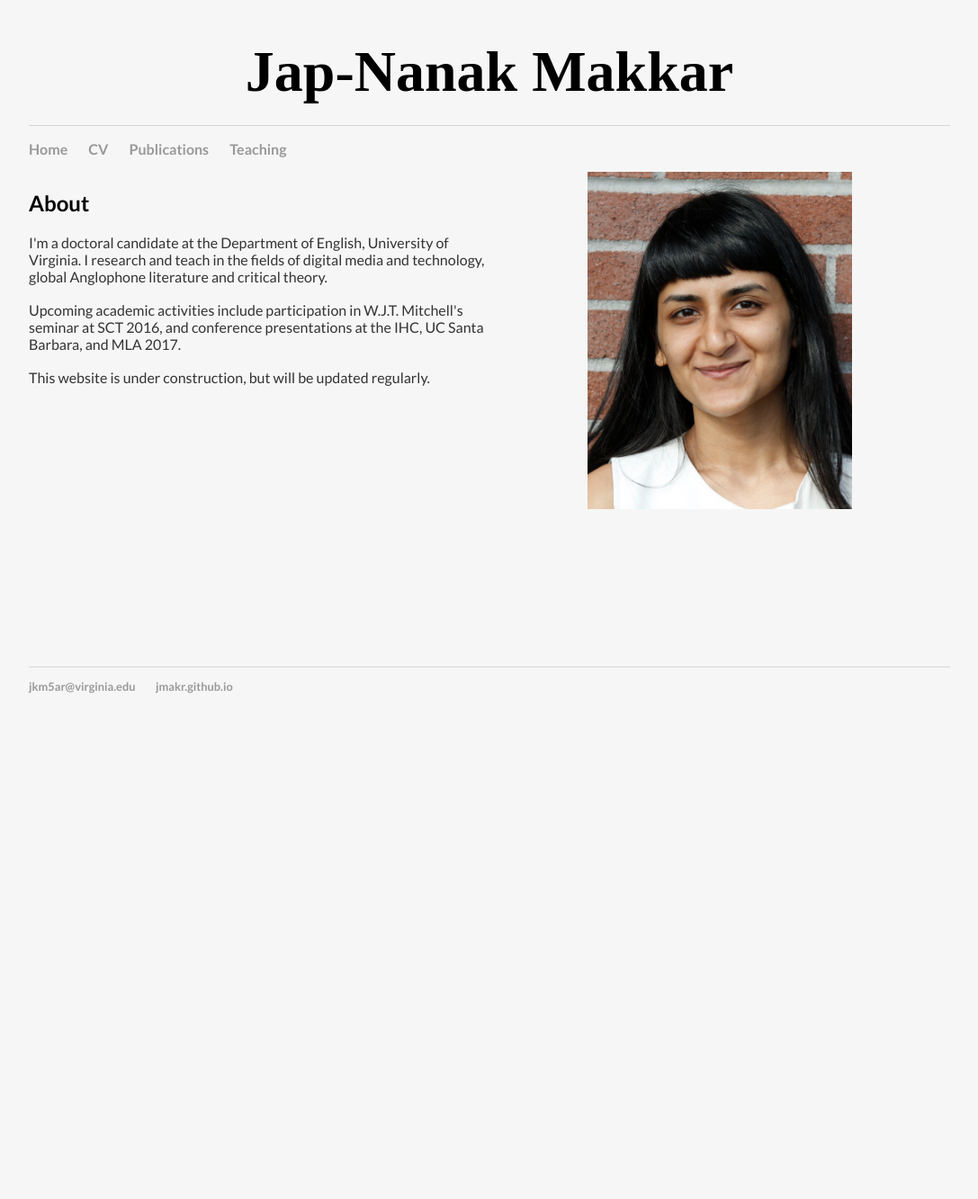
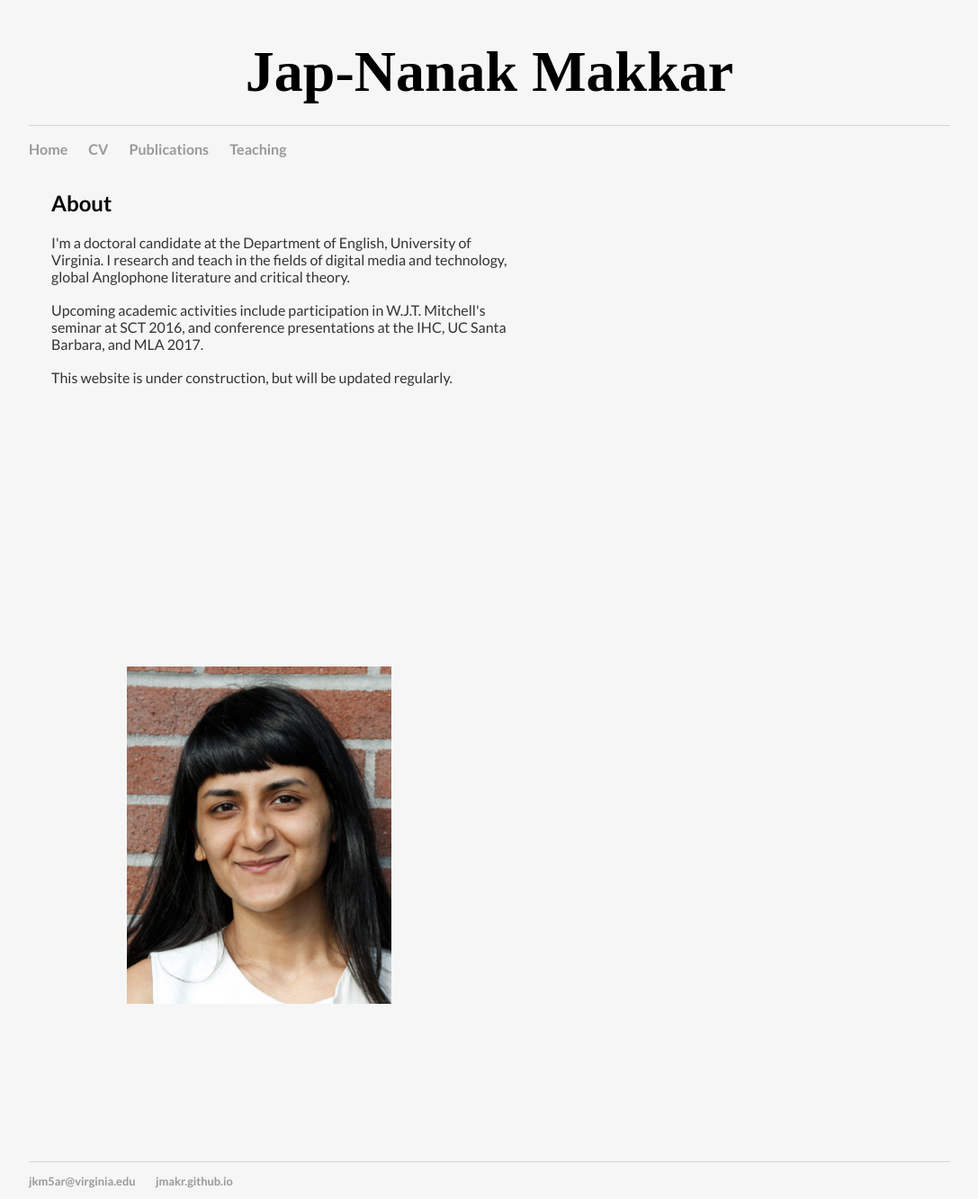
Before and after one commit to jmakr/jmakr.github.io, a Jekyll site: the page built from index.html, in a window 1280 px wide. Shown: the whole page at 90% size, without its empty margins (96-1183 px from the left). Built offline with Jekyll 4.4.1, drawn with Linux system fonts in a browser that asks for light colours; before the commit the page ends 900 px from its top, so only the background shows below that.

Commit message:
Update main.css

```diff
--- a/css/main.css
+++ b/css/main.css
@@ -54,6 +54,7 @@ p {
     float: left;
     width: 50%;
     height: 550px;
+    padding-left:25px;
 
 
 }
```
